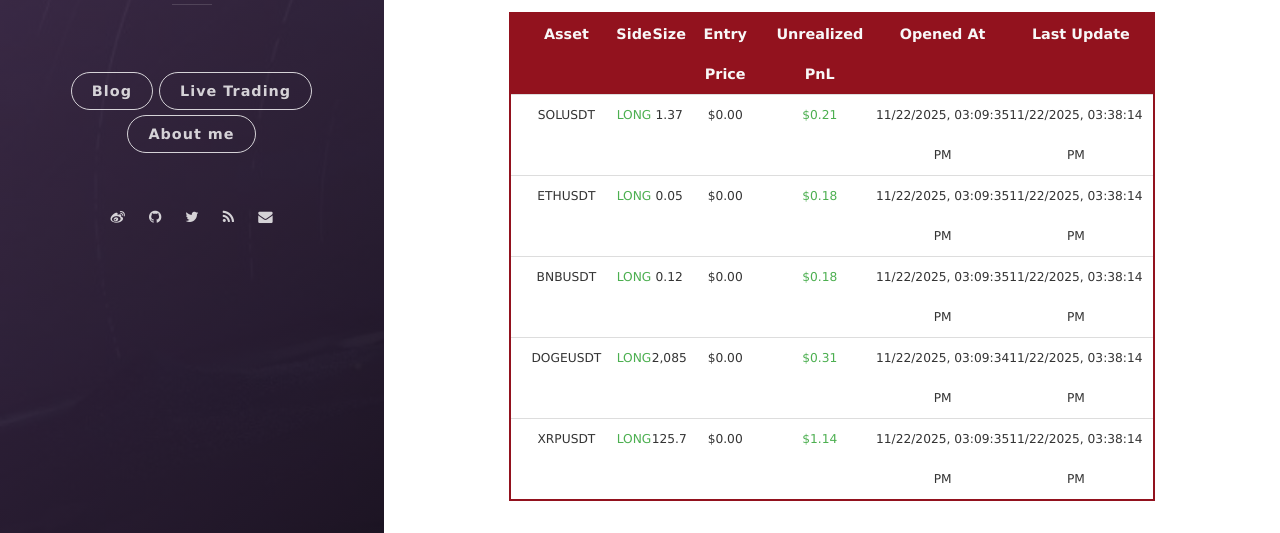
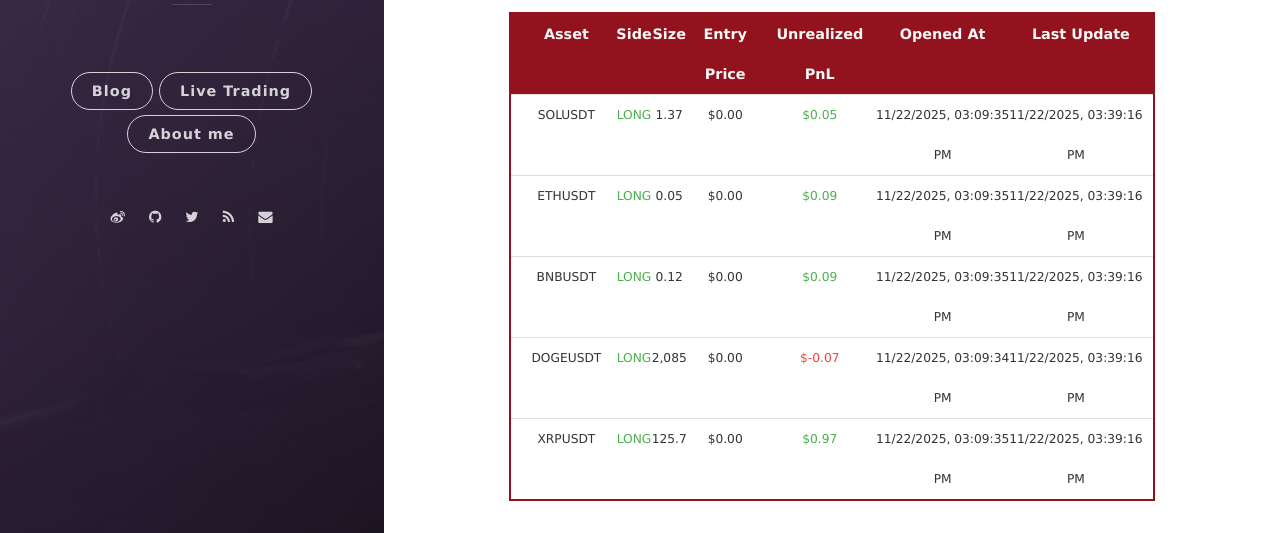
Before and after one commit to leeyegy/leeyegy.github.io, a Jekyll site: the page built from live-trading.html, in a window 1280 px wide and 1188 px high. Shown: the part 587-1120 px from the top of the window. Built offline with Jekyll 4.4.1, drawn with Linux system fonts in a browser that asks for light colours; nearby versions of some CDN libraries.

Commit message:
AccountMonitor: refresh positions 2025-11-22T23:39:16+08:00

```diff
--- a/assets/data/binance/positions.json
+++ b/assets/data/binance/positions.json
@@ -4,44 +4,44 @@
     "side": "LONG",
     "size": 1.37,
     "entryPrice": 0.0,
-    "unrealizedPnl": 0.2055,
+    "unrealizedPnl": 0.04716577,
     "openedAt": "2025-11-22T23:09:35+08:00",
-    "reportedAt": "2025-11-22T23:38:14+08:00"
+    "reportedAt": "2025-11-22T23:39:16+08:00"
   },
   {
     "symbol": "ETHUSDT",
     "side": "LONG",
     "size": 0.05,
     "entryPrice": 0.0,
-    "unrealizedPnl": 0.1795,
+    "unrealizedPnl": 0.08901472,
     "openedAt": "2025-11-22T23:09:35+08:00",
-    "reportedAt": "2025-11-22T23:38:14+08:00"
+    "reportedAt": "2025-11-22T23:39:16+08:00"
   },
   {
     "symbol": "BNBUSDT",
     "side": "LONG",
     "size": 0.12,
     "entryPrice": 0.0,
-    "unrealizedPnl": 0.1827256,
+    "unrealizedPnl": 0.08778021,
     "openedAt": "2025-11-22T23:09:35+08:00",
-    "reportedAt": "2025-11-22T23:38:14+08:00"
+    "reportedAt": "2025-11-22T23:39:16+08:00"
   },
   {
     "symbol": "DOGEUSDT",
     "side": "LONG",
     "size": 2085.0,
     "entryPrice": 0.0,
-    "unrealizedPnl": 0.31275,
+    "unrealizedPnl": -0.0688884,
     "openedAt": "2025-11-22T23:09:34+08:00",
-    "reportedAt": "2025-11-22T23:38:14+08:00"
+    "reportedAt": "2025-11-22T23:39:16+08:00"
   },
   {
     "symbol": "XRPUSDT",
     "side": "LONG",
     "size": 125.7,
     "entryPrice": 0.0,
-    "unrealizedPnl": 1.14387,
+    "unrealizedPnl": 0.96789,
     "openedAt": "2025-11-22T23:09:35+08:00",
-    "reportedAt": "2025-11-22T23:38:14+08:00"
+    "reportedAt": "2025-11-22T23:39:16+08:00"
   }
 ]
```
